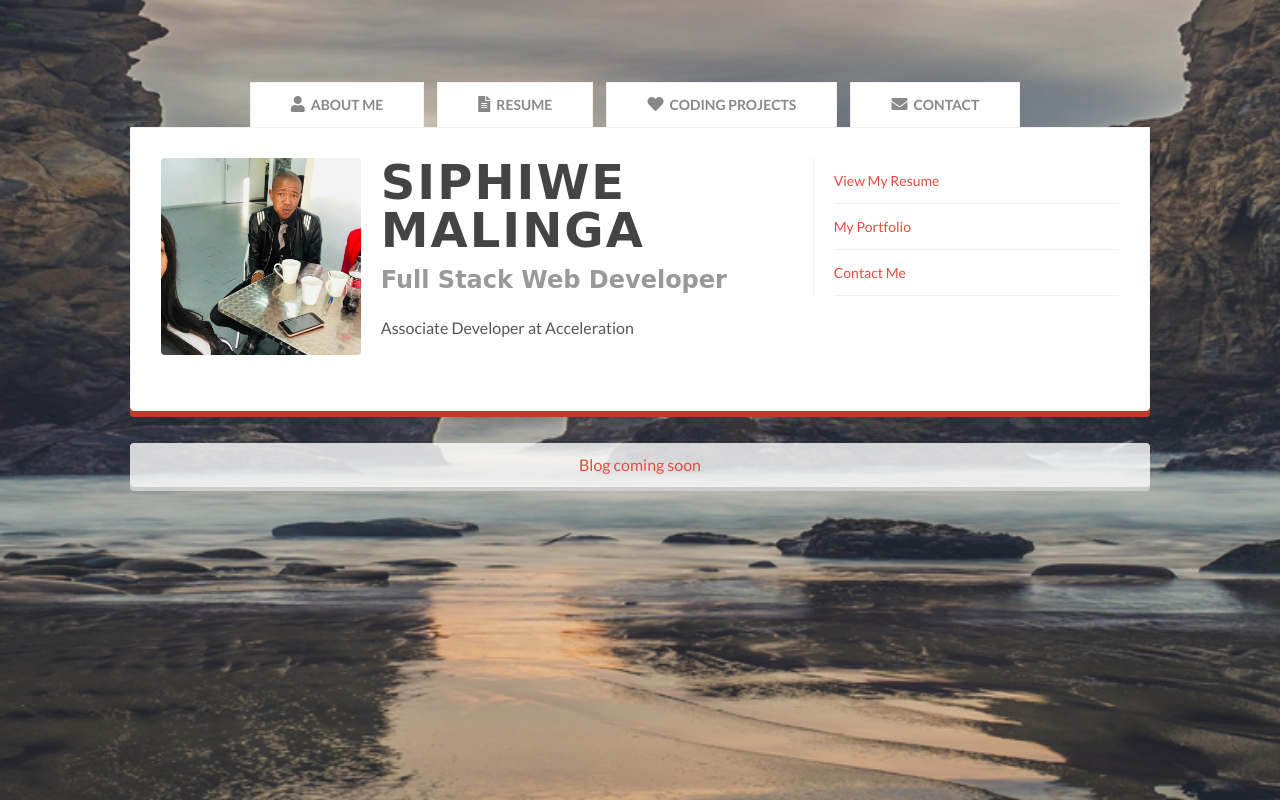
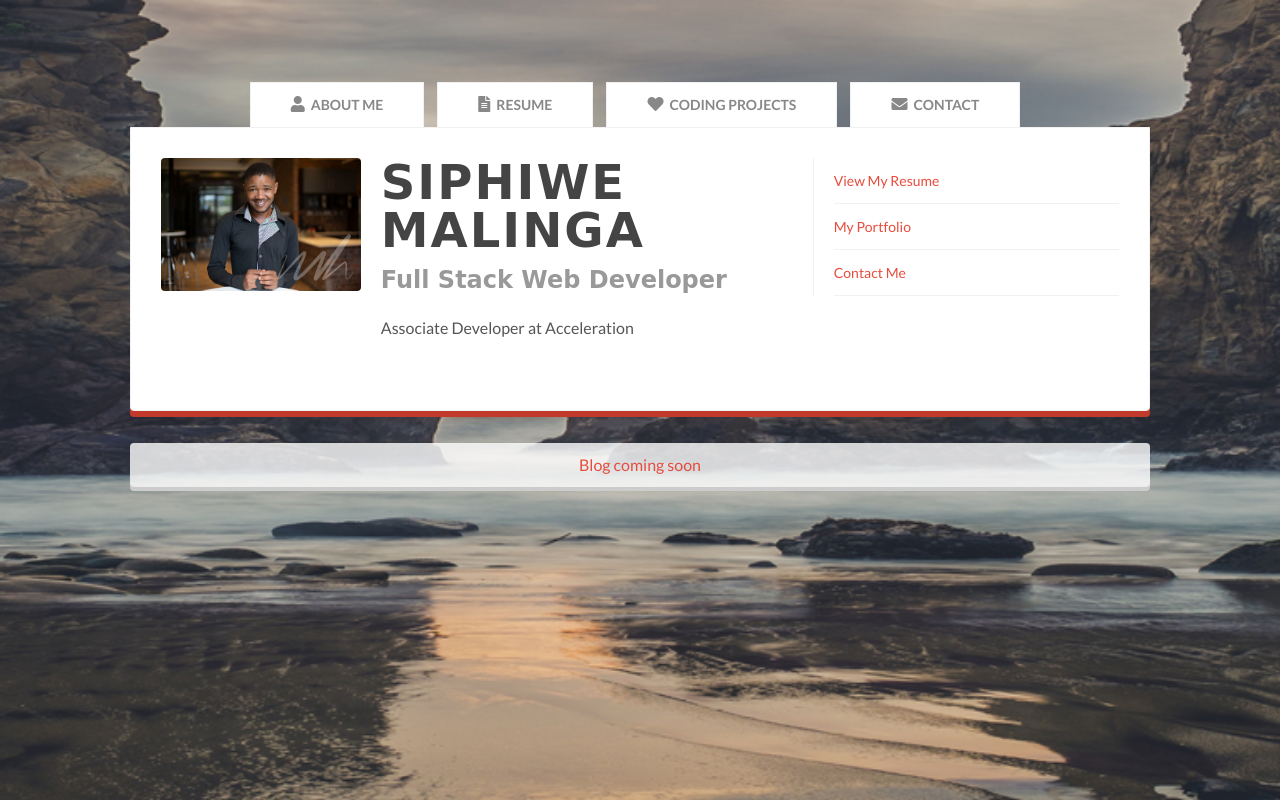
Before and after one commit to mduduziavatar/my-Portfolio, a plain HTML site: page index.html in a window 1280 px wide. Drawn offline with Linux system fonts and the light colour scheme; a web font is replaced by a local one.

Commit message:
Changed image

```diff
--- a/index.html
+++ b/index.html
@@ -52,7 +52,7 @@
                         <section class="clearfix">
                             <div class="g2">
                                 <div class="photo">
-                                    <img src="images/passport.jpg" alt="">
+                                    <img src="images/passport1.jpg" alt="">
                                 </div>
                                 <div class="info">
                                     <h2>
```
Also changed, not shown: images/passport1.jpg (added).
